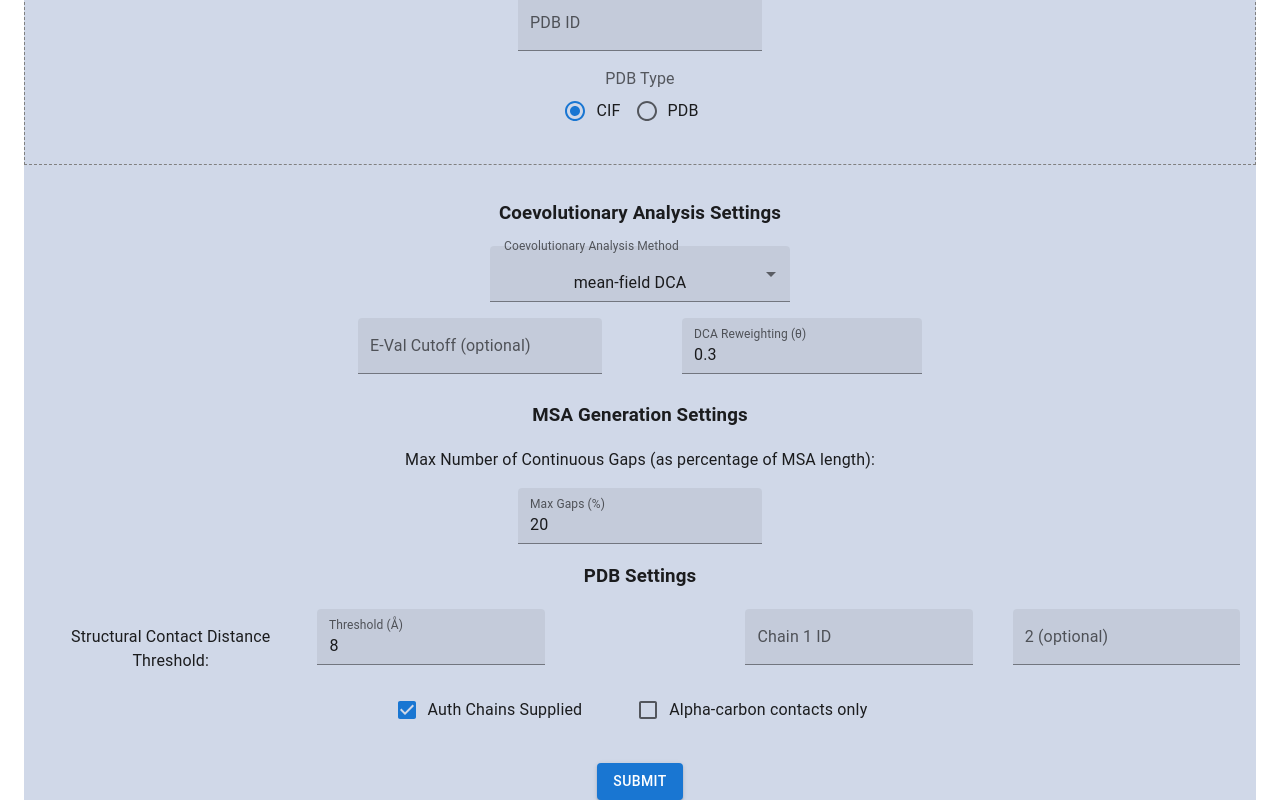
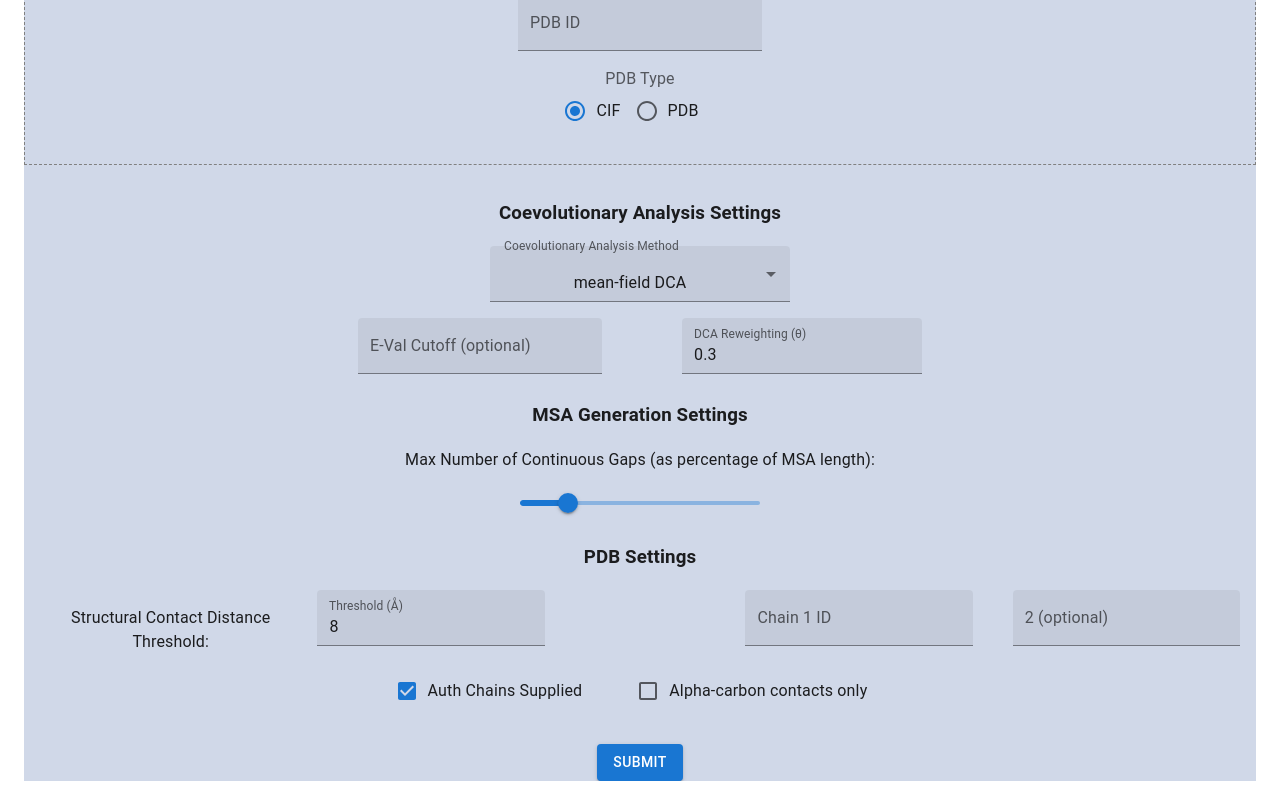
Before and after one commit to utdal/dcaServerFrontend, a React (Create React App) app: page /coevolving-pairs in a window 1280 px wide. Shown: the part 647-1447 px from the top of the page. Built offline with nearby package versions, Linux system fonts and the light colour scheme.

Commit message:
Link to tasks, minor changes

```diff
--- a/src/App.js
+++ b/src/App.js
@@ -52,8 +52,8 @@ function App() {
                   <a href="/guide-for-biologists" className="header-button" style={{ marginLeft: '10px' }}>
                     Guide
                   </a>
-                  <a href="/introductory-video" className="header-button" style={{ marginLeft: '10px' }}>
-                    Intro Video
+                  <a href="/tasks" className="header-button" style={{ marginLeft: '10px' }}>
+                    Recent Jobs
                   </a>
                 </header>
                 <main style={{ paddingBottom: '100px' }}>
--- a/src/pages/CoevolvingPairs.js
+++ b/src/pages/CoevolvingPairs.js
@@ -22,6 +22,7 @@ import PDBSettings from '../components/PDBSettings';
 
 const CoevolvingPairs = () => {
   const defaultTheta = '0.3'; //Cast to numbers ar submit
+  const defaultMaxGaps = 20;
   const [selectedFileTypes, setSelectedFileTypes] = useState({ MSA: false, Seed: true }); // Use object to track file types
   const [selectedPDBTypes, setSelectedPDBTypes] = useState({ PDB: false, CIF: true });
   const [inputMSA, setInputMSA] = useState('');
@@ -30,7 +31,7 @@ const CoevolvingPairs = () => {
   const [chain1, setChain1] = useState('');
   const [chain2, setChain2] = useState('');
   const [isAuth, setIsAuth] = useState(true);
-  const [maxContGaps, setMaxContGaps] = useState('20');
+  const [maxContGaps, setMaxContGaps] = useState(defaultMaxGaps);
   const [ECutoff, setECutoff] = useState('');
   const [distThresh, setDistThresh] = useState('8')
   const [caOnly, setCaOnly] = useState(false)
@@ -207,12 +208,17 @@ const CoevolvingPairs = () => {
               {selectedFileTypes.Seed ? <>
                 <h3> MSA Generation Settings </h3>
                 <p>Max Number of Continuous Gaps (as percentage of MSA length):</p>
-                <TextField
-                  label="Max Gaps (%)"
-                  variant='filled'
-                  value={maxContGaps}
-                  onChange={handleMaxContGapsChange}>
-                </TextField>
+                <Box sx={{ width: "20%", margin: 'auto' }}>
+                  <Slider
+                    defaultValue={defaultMaxGaps}
+                    value={maxContGaps}
+                    onChange={handleMaxContGapsChange}
+                    valueLabelDisplay="auto"
+                    step={1}
+                    min={0}
+                    max={100}
+                  />
+                </Box>
               </> : undefined}
 
 
--- a/src/pages/CoevolvingPairsResults.js
+++ b/src/pages/CoevolvingPairsResults.js
@@ -46,7 +46,7 @@ const CoevolvingPairsResults = () => {
                 }
                 if (mappedDiId) {
                     const task = await Task.fetch(mappedDiId);
-                    setLoadingMessage('Mapping DI...');
+                    setLoadingMessage('Running DCA & Mapping DI...');
                     await task.waitForCompletion();
                     setMappedDi(await MappedDi.fetch(mappedDiId));
                 }
```
